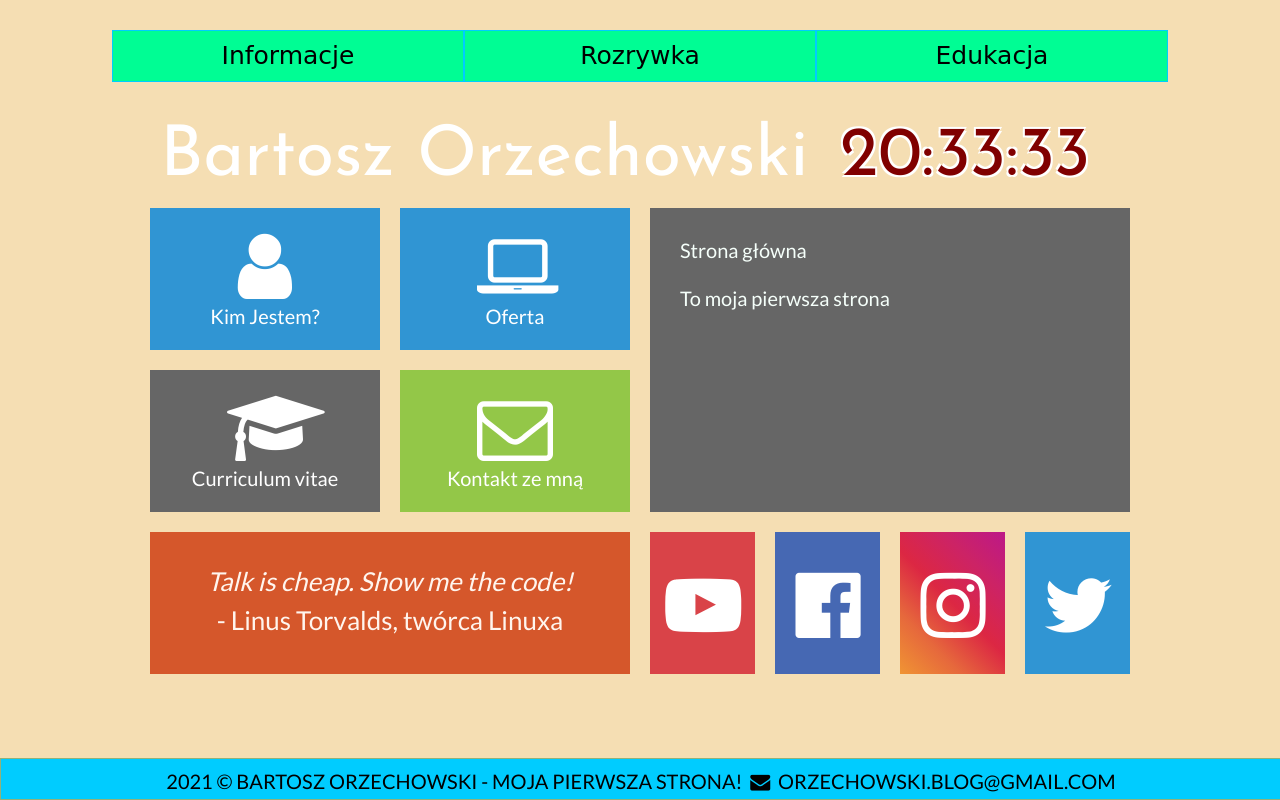
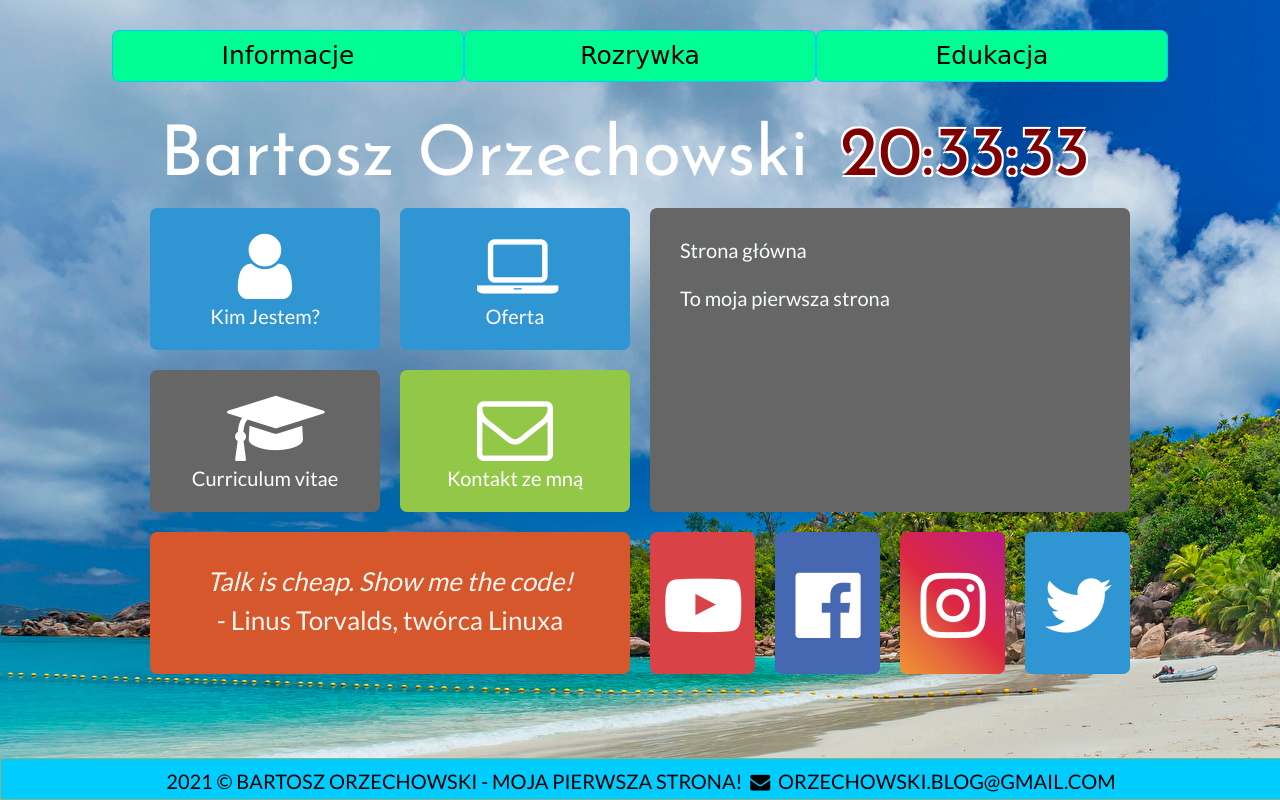
Before and after one commit to bird2008/first_www_website, a PHP site: page /index.html in a window 1280 px wide. Run offline with PHP 8.4, Linux system fonts and the light colour scheme.

Commit message:
fix game 1

```diff
--- a/index.html
+++ b/index.html
@@ -9,6 +9,8 @@
 
         <link rel="stylesheet" href="style.css" type="text/css" />
         <link rel="stylesheet" href="css/fontello.css" type="text/css" />
+
+        <link rel="shortcut icon" href="favicon.ico"  type="image/x-icon">
 
 
         <link rel="preconnect" href="https://fonts.gstatic.com">
@@ -29,6 +31,7 @@
 
           <li><a href="#">Rozrywka</a>
             <ul>
+              <li><a href="papier.html" target="_blank" >Papier, kamień, nożyce</a></li>
               <li><a href="https://www.filmweb.pl/ranking/film" target="_blank" >Filmy</a></li>
               <li><a href="https://www.empik.com/bestsellery/ksiazki" target="_blank" >Książki</a></li>
               <li><a href="https://www.google.com/search?q=%C5%9Bmieszne+zdj%C4%99cia&safe=active&sxsrf=ALeKk00WpuE-vLBIvr2av0oLVJireJbZBA:1622102850101&source=lnms&tbm=isch&sa=X&ved=2ahUKEwix-6yBtOnwAhUfCRAIHf9XDHgQ_AUoAXoECAEQAw&biw=1745&bih=861" target="_blank" >Zdjęcia</a></li>
--- a/papier.css
+++ b/papier.css
@@ -4,7 +4,7 @@ body
   width: 1300px;
   height: 700px;
   margin: auto;
-  background-color: aqua;
+  background-image: url("img/plazatlo.png");
   border: 5px solid #03973e;
   border-radius: 7px;
   font-size: 36px;
--- a/papier.html
+++ b/papier.html
@@ -4,6 +4,8 @@
     <title>Papier Kamień Nożyce</title>
 
     <meta name="description" content="Gra przeglądarkowa">
+
+    <link rel="shortcut icon" href="favicon.ico"  type="image/x-icon">
 
     <link rel="stylesheet" href="papier.css" type="text/css" />
 
--- a/style.css
+++ b/style.css
@@ -1,6 +1,6 @@
 body
 {
-    background-color: wheat;
+    background-image: url("img/plazatlo.png");
     font-family: 'Lato', sans-serif;
     font-size: 20px;
     margin: 0px;
@@ -20,6 +20,7 @@ ol
     width: 1056px;
     font-family: 'Odibee Sans', cursive;
     font-size: 25px;
+    border-radius: 7px;
 }
 
 ol a
@@ -28,6 +29,7 @@ ol a
     color:#000;
     text-decoration:none;
     padding:0 5px;
+    border-radius: 7px;
 }
 
 ol > li
@@ -36,16 +38,19 @@ ol > li
     background-color:#00fd94;
     width: 350px;
     border:1px solid rgb(0, 204, 255);
+    border-radius: 7px;
 }
 
 ol > li > a:hover
 {
     color:#09C;
+    border-radius: 7px;
   }
 
 ol > li:hover
 {
     background-color:#EEE;
+    border-radius: 7px;
 }
 
 ol > li > ul
@@ -54,41 +59,49 @@ ol > li > ul
     padding:0;
     margin:0;
     display:none;
+    border-radius: 7px;
 }
 
 ol > li:first-child
 {
     margin-left:0;
+    border-radius: 7px;
 }
 
 ol > li > ul > li > a
 {
     border-top:1px solid rgb(0, 204, 255);
+    border-radius: 7px;
 }
 
 ol > li > ul > li
 {
     background-color:#EEE;
+    border-radius: 7px;
 }
 
 ol > li > ul > li:hover
 {
     background-color:#DDD;
+    border-radius: 7px;
 }
 
 ol > li > ul > li:hover a
 {
     color:#09C;
+    border-radius: 7px;
 }
 
 ol > li:hover > ul
 {
     display:block;
+    border-radius: 7px;
 }
 
 ol > li:hover > a
 {
     color:#09C;
+    border-radius: 7px;
 }
 
 #container
@@ -146,6 +159,7 @@ ol > li:hover > a
     background-color: #3095d3;
     float: left;
     text-align: center;
+    border-radius: 7px;
 }
 
 .tile1:hover
@@ -161,6 +175,7 @@ ol > li:hover > a
     background-color: #666666;
     float: left;
     text-align: center;
+    border-radius: 7px;
 }
 
 .tile2:hover
@@ -176,6 +191,7 @@ ol > li:hover > a
     background-color: #93c748;
     float: left;
     text-align: center;
+    border-radius: 7px;
 }
 
 .tile3:hover
@@ -194,6 +210,7 @@ ol > li:hover > a
     font-size: 26px;
     line-height: 150%;
     color: seashell;
+    border-radius: 7px;
 }
 
 .tile5
@@ -206,6 +223,7 @@ ol > li:hover > a
     padding: 30px;
     text-align: justify;
     color: mintcream;
+    border-radius: 7px;
 }
 
 .yt
@@ -216,6 +234,7 @@ ol > li:hover > a
     background-color: #d94348;
     float: left;
     text-align: center;
+    border-radius: 7px;
 }
 
 .yt:hover
@@ -231,6 +250,7 @@ ol > li:hover > a
     background-color: #4668b3;
     float: left;
     text-align: center;
+    border-radius: 7px;
 }
 
 .fb:hover
@@ -250,6 +270,7 @@ ol > li:hover > a
     margin: 10px;
     float: left;
     text-align: center;
+    border-radius: 7px;
 }
 
 .ig:hover
@@ -269,6 +290,7 @@ ol > li:hover > a
     background-color: #3095d3;
     float: left;
     text-align: center;
+    border-radius: 7px;
 }
 
 .tw:hover
```
Also changed, not shown: img/plazatlo.png (added).
